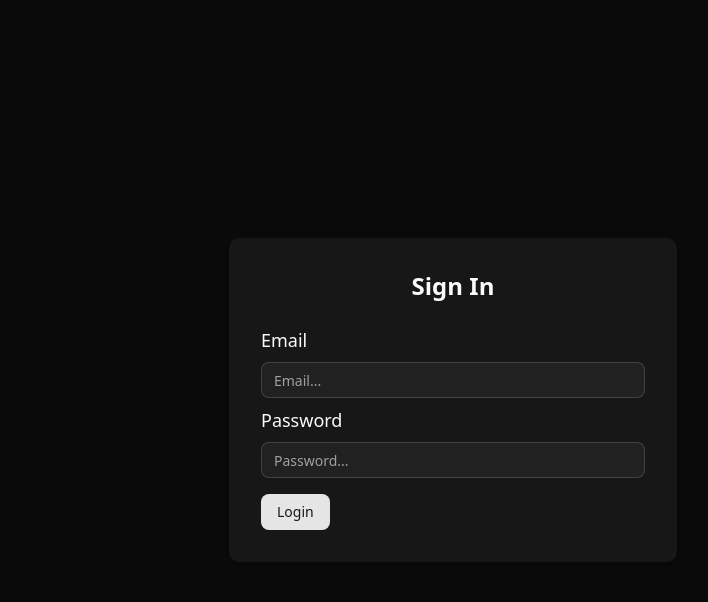
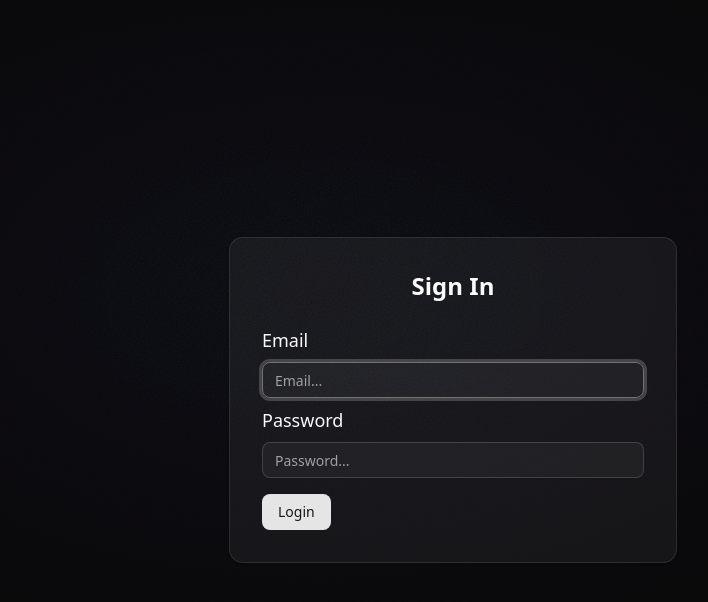
Before and after one commit to Apricosma/AniBento-frontend, a Next.js app: page /signin in a window 1280 px wide. Shown: the top 602 px of the page, without its empty margins (187-895 px from the left). Built offline with nearby package versions, Linux system fonts and the light colour scheme; no server answers; a web font is replaced by a local one.

Commit message:
Refine homepage style

```diff
--- a/src/app/(login)/signin/page.tsx
+++ b/src/app/(login)/signin/page.tsx
@@ -1,12 +1,15 @@
+import { Card } from "@/components/ui/card";
 import { LoginForm } from "@/components/login-form/LoginForm";
 
 export default async function SignInPage() {
   return (
-    <div className="flex items-center justify-center h-screen">
-      <div className="w-full max-w-md p-8 bg-card rounded-lg shadow-md">
-        <h1 className="text-2xl font-bold mb-6 text-center">Sign In</h1>
+    <div className="relative flex min-h-screen items-center justify-center overflow-hidden bg-background px-4">
+      <div className="bg-aurora mt-42" />
+
+      <Card className="relative z-10 w-full max-w-md p-8 bg-white/5">
+        <h1 className="text-center text-2xl font-bold">Sign In</h1>
         <LoginForm successBehavior="redirectToProfile" />
-      </div>
+      </Card>
     </div>
   );
 }
--- a/src/app/page.tsx
+++ b/src/app/page.tsx
@@ -71,9 +71,10 @@ export default async function Home() {
   return (
     <>
       <TopBar />
-      <main className="flex-1 overflow-auto pt-20">
-        <div className="mx-auto w-full max-w-6xl relative">
-          <div className="bg-aurora"></div>
+      <main className="flex-1 overflow-auto pt-22">
+        <div className="  px-6 xl:px-0">
+          <div className="mx-auto w-full max-w-6xl relative overflow-hidden">
+            <div className="bg-aurora "></div>
             <div className="grid gap-6 lg:grid-cols-12">
               <WelcomeCard user={user} />
               <DiscoverCard />
@@ -84,8 +85,8 @@ export default async function Home() {
 
           <div className="border-t mx-auto max-w-6xl mt-8"></div>
 
-        <div className="flex max-w-6xl mx-auto flex-col lg:flex-row gap-6">
-          <Card className="w-full lg:w-1/3 min-h-92 mt-8 p-8 text-left flex flex-col">
+          <div className="flex max-w-6xl mx-auto flex-col lg:flex-row gap-6 gap-y-0 ">
+            <Card className="w-full lg:w-1/3 min-h-92 mt-8 p-8 text-left flex flex-col rounded-md rounded-tl-4xl rounded-tr-4xl lg:rounded-tr-md">
               <h2 className="text-3xl font-semibold">
                 Collect your favourite shows and more
               </h2>
@@ -96,7 +97,7 @@ export default async function Home() {
               <Grid2X2PlusIcon className="w-16 h-16 mt-auto self-center text-blue-300" />
             </Card>
 
-          <Card className="w-full lg:w-1/3 min-h-92 mt-8 p-8 text-left flex flex-col">
+            <Card className="w-full lg:w-1/3 min-h-92 mt-8 p-8 text-left flex flex-col rounded-md">
               <h2 className="text-3xl font-semibold">
                 Share your Bento with friends and the community
               </h2>
@@ -107,7 +108,7 @@ export default async function Home() {
               <ShareIcon className="w-16 h-16 mt-auto self-center text-blue-300" />
             </Card>
 
-          <Card className="w-full lg:w-1/3 min-h-92 mt-8 p-8 text-left flex flex-col">
+            <Card className="w-full lg:w-1/3 min-h-92 mt-8 p-8 text-left flex flex-col rounded-md lg:rounded-tr-4xl">
               <h2 className="text-3xl font-semibold">
                 Custom privacy settings for your Bento
               </h2>
@@ -120,7 +121,7 @@ export default async function Home() {
           </div>
 
           <div className="flex flex-col lg:flex-row justify-center items-stretch max-w-6xl mx-auto gap-6 mt-6">
-          <Card className="w-full lg:w-3/5 min-h-96 p-8 text-left flex flex-col md:flex-row gap-8">
+            <Card className="w-full lg:w-3/5 min-h-96 p-8 text-left flex flex-col md:flex-row gap-8 rounded-md lg:rounded-bl-4xl">
               <div className="flex flex-col gap-8 flex-1">
                 <h2 className="text-3xl font-semibold">
                   Track your watch history and progress
@@ -151,12 +152,12 @@ export default async function Home() {
               </div>
             </Card>
 
-          <Card className="w-full lg:w-2/5 min-h-96 p-8 text-center">
+            <Card className="w-full lg:w-2/5 min-h-96 p-8 text-center rounded-md rounded-bl-4xl rounded-br-4xl lg:rounded-bl-md">
               <div className="flex flex-col gap-8 flex-1">
                 <h2 className="text-3xl font-semibold">Rank your favourites</h2>
                 <p className="text-lg text-muted-foreground">
-                Easily rank your favourites, and see what your friends think is
-                hot or not.
+                  Easily rank your favourites, and see what your friends think
+                  is hot or not.
                 </p>
                 <div className="flex items-center justify-center gap-8">
                   <div className="border-2  rounded-full p-6 hover:border-blue-300/50 transition-colors duration-300 ease-in-out group cursor-pointer ">
@@ -177,8 +178,9 @@ export default async function Home() {
               </div>
             </Card>
           </div>
+        </div>
         <div className="bg-black w-full mt-16 border-t">
-          <div className="max-w-6xl mx-auto px-6 py-12 sm:px-8 lg:px-10">
+          <div className="max-w-6xl mx-auto py-12 px-6 xl:px-0">
             <div className="flex flex-col gap-10">
               {/* Top section */}
               <div className="grid grid-cols-1 gap-10 sm:grid-cols-2 lg:grid-cols-4">
--- a/src/components/login-form/LoginForm.tsx
+++ b/src/components/login-form/LoginForm.tsx
@@ -51,6 +51,7 @@ export function LoginForm({
             value={email}
             onChange={(e) => setEmail(e.target.value)}
             placeholder="Email..."
+            autoFocus
           />
         </div>
         <div>
```
Lines whose indentation alone changed are shown as unchanged.
